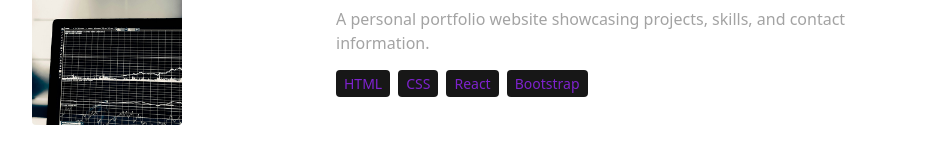
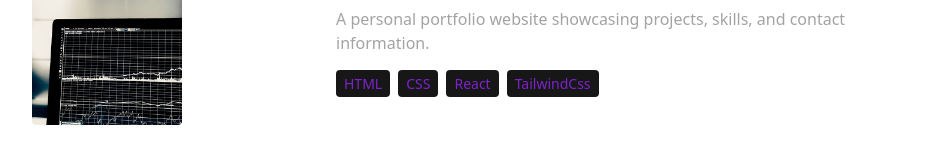
Before and after one commit to CraziestAnimeLover/Portpolio-React-, a React (Vite) app: page / in a window 1280 px wide. Shown: the part 2540-2700 px from the top of the page, without its empty margins (168-1108 px from the left). Built offline with nearby package versions, Linux system fonts and the light colour scheme.

Commit message:
Update index.js

```diff
--- a/src/constants/index.js
+++ b/src/constants/index.js
@@ -52,7 +52,7 @@ export const PROJECTS = [
     image: project3,
     description:
       "A personal portfolio website showcasing projects, skills, and contact information.",
-    technologies: ["HTML", "CSS", "React", "Bootstrap"],
+    technologies: ["HTML", "CSS", "React", "TailwindCss"],
   },
   {
     title: "Blogging Platform",
```
